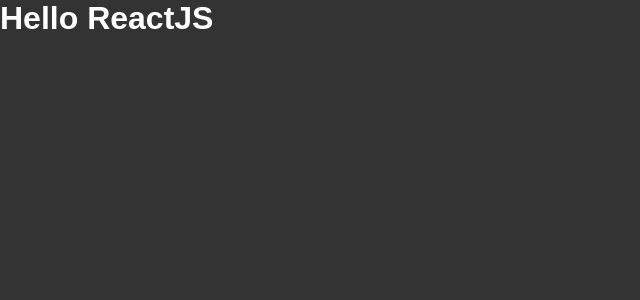
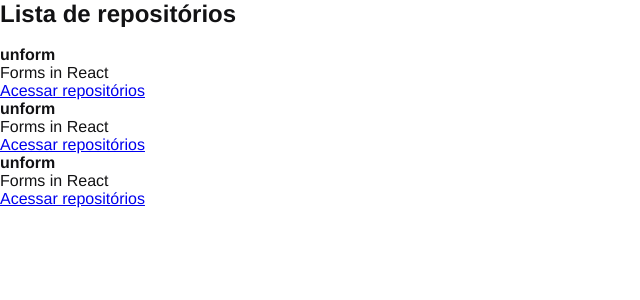
Before and after one commit to marinapsvreis/rocketseat-ignite-reactjs-github-explorer, a React app: page / in a window 1280 px wide. Shown: the top 300 px of the page, without its empty margins (0-640 px from the left). Built offline with nearby package versions, Linux system fonts and the light colour scheme.

Commit message:
:sparkles: Components e Props

```diff
--- a/src/App.jsx
+++ b/src/App.jsx
@@ -1,5 +1,6 @@
+import { RepositoryList } from './components/RepositoryList';
 import './styles/global.scss';
 
 export function App() {
-    return <h1>Hello ReactJS</h1>
+    return <RepositoryList/>
 }
--- /dev/null
+++ b/src/components/RepositoryItem.jsx
@@ -0,0 +1,10 @@
+export function RepositoryItem(props){
+    return(
+        <li>
+          <strong>{props.repository.name ?? 'default name'}</strong>
+          <p>{props.repository.description ?? 'default description'}</p>
+
+          <a href={props.repository.link}>Acessar repositórios</a>
+        </li>
+    );
+}
--- /dev/null
+++ b/src/components/RepositoryList.jsx
@@ -0,0 +1,23 @@
+import { RepositoryItem } from "./RepositoryItem";
+
+const repository = {
+    name: 'unform',
+    description: 'Forms in React',
+    link: 'https://github.com/marinapsvreis'
+}
+
+export function RepositoryList() {
+  return (
+    <section className="repository-list">
+      <h1>Lista de repositórios</h1>
+
+      <br />
+
+      <ul>
+        <RepositoryItem repository={repository}/>
+        <RepositoryItem repository={repository}/>
+        <RepositoryItem repository={repository}/>
+      </ul>
+    </section>
+  );
+}
--- a/src/styles/global.scss
+++ b/src/styles/global.scss
@@ -5,7 +5,7 @@
 }
 
 body {
-    font-family: Arial, Helvetica, sans-serif;
-    background-color: #333;
-    color: #fff;
+    font-size: 16px;
+    font-family: "Helvetica Neue", Arial, sans-serif;
+    color: #121214;
 }
```
Also changed, not shown: 1 other file (tests, documents, lock files or other folders).
